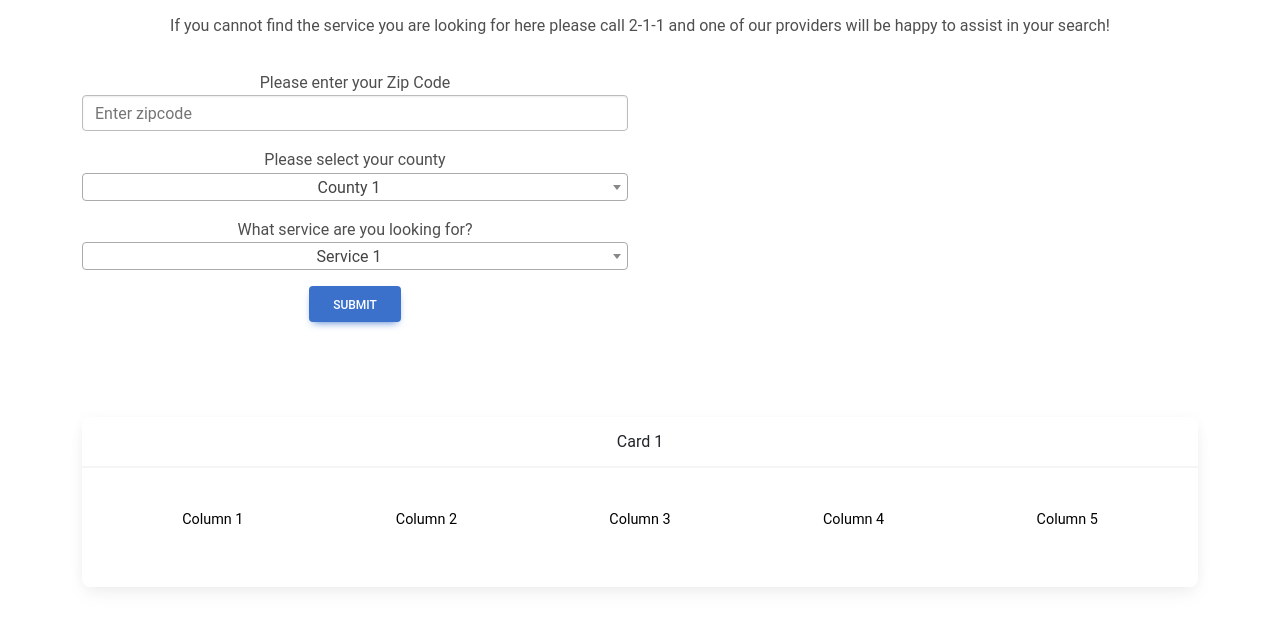
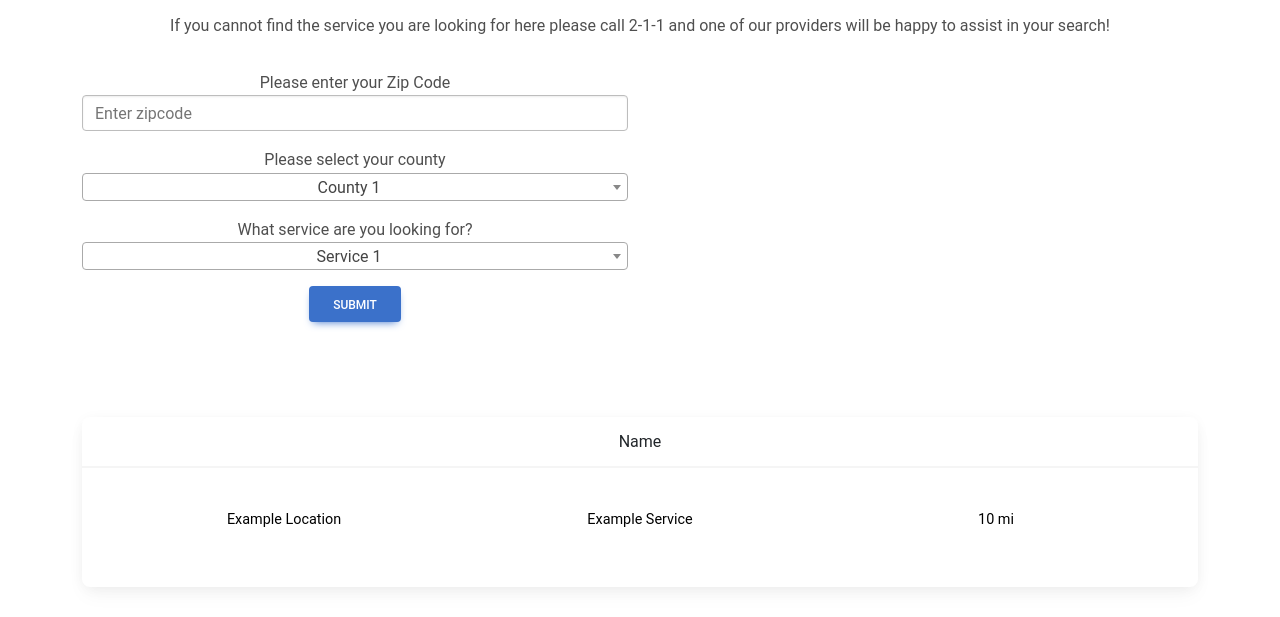
Before and after one commit to rhit-ferrerj/indiana211, a plain HTML site: page public/index.html in a window 1280 px wide. Shown: the part 183-800 px from the top of the page. Drawn offline with nearby package versions, Linux system fonts and the light colour scheme; some packages are replaced by stand-ins of ours.

Commit message:
commit bc i forgot to stage changes

```diff
--- a/public/index.html
+++ b/public/index.html
@@ -59,16 +59,14 @@
                 <div class="col-md-12">
                     <div class="card mb-3">
                         <div class="card-header">
-                          Card 1
+                          Name
                         </div>
                         <div class="card-body">
                           <table class="table">
                             <tr>
-                              <td>Column 1</td>
-                              <td>Column 2</td>
-                              <td>Column 3</td>
-                              <td>Column 4</td>
-                              <td>Column 5</td>
+                                <td>Example Location</td>
+                                <td>Example Service</td>
+                                <td>10 mi</td>
                             </tr>
                           </table>
                         </div>
```
